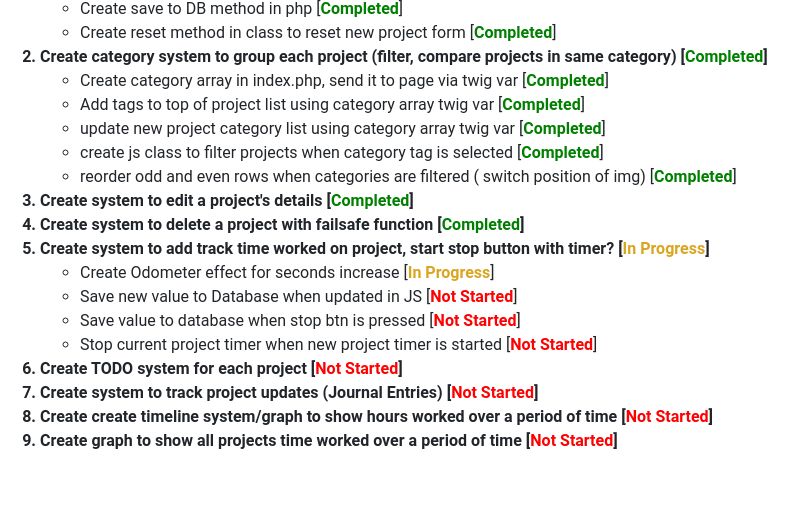
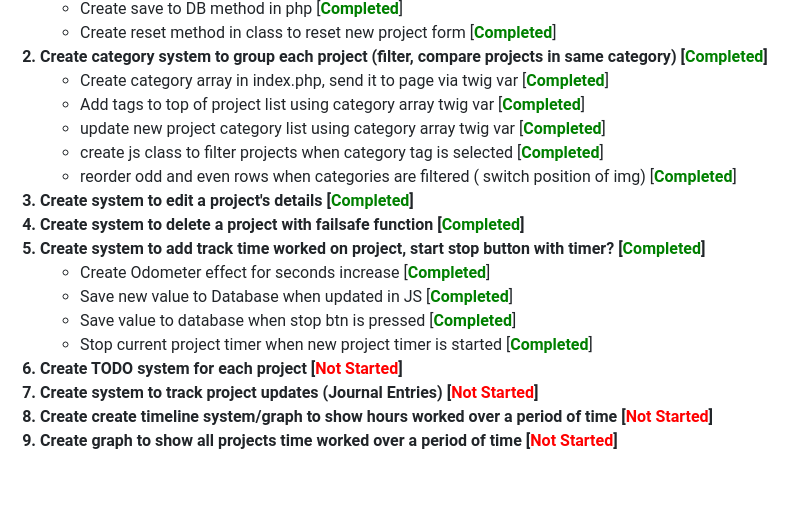
Before and after one commit to joshbyvelds/projectjournal, a PHP site: page / in a window 1280 px wide. Shown: the part 881-1410 px from the top of the page, without its empty margins (0-808 px from the left). Run offline with PHP 8.4, Linux system fonts and the light colour scheme; data that the repository does not hold is empty; some libraries are stand-ins or nearby versions.

Commit message:
updated project todo

```diff
--- a/view/index.twig
+++ b/view/index.twig
@@ -136,12 +136,12 @@
             <li>Create system to edit a project's details [<span class="status completed">Completed</span>]</li>
             <li>Create system to delete a project with failsafe function [<span class="status completed">Completed</span>]</li>
             <li>
-                Create system to add track time worked on project, start stop button with timer? [<span class="status in_progress">In Progress</span>]
+                Create system to add track time worked on project, start stop button with timer? [<span class="status completed">Completed</span>]
                 <ul>
-                    <li>Create Odometer effect for seconds increase [<span class="status in_progress">In Progress</span>]</li>
-                    <li>Save new value to Database when updated in JS [<span class="status not_started">Not Started</span>]</li>
-                    <li>Save value to database when stop btn is pressed [<span class="status not_started">Not Started</span>]</li>
-                    <li>Stop current project timer when new project timer is started [<span class="status not_started">Not Started</span>]</li>
+                    <li>Create Odometer effect for seconds increase [<span class="status completed">Completed</span>]</li>
+                    <li>Save new value to Database when updated in JS [<span class="status completed">Completed</span>]</li>
+                    <li>Save value to database when stop btn is pressed [<span class="status completed">Completed</span>]</li>
+                    <li>Stop current project timer when new project timer is started [<span class="status completed">Completed</span>]</li>
                 </ul>
             </li>
             <li>Create TODO system for each project [<span class="status not_started">Not Started</span>]</li>
```
